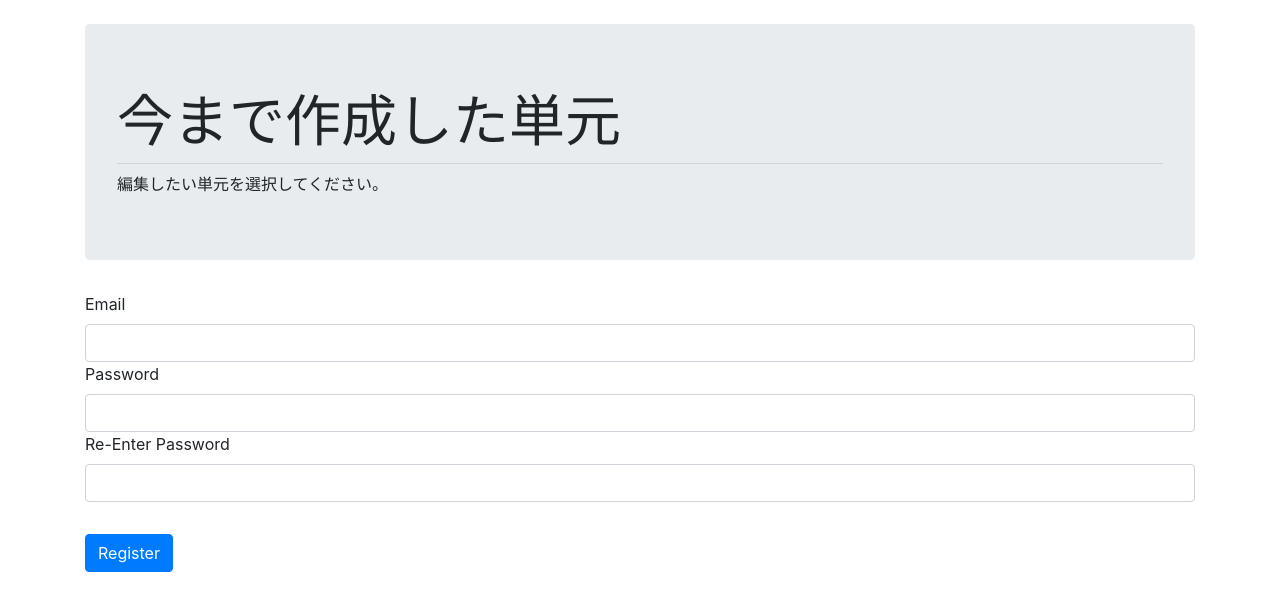
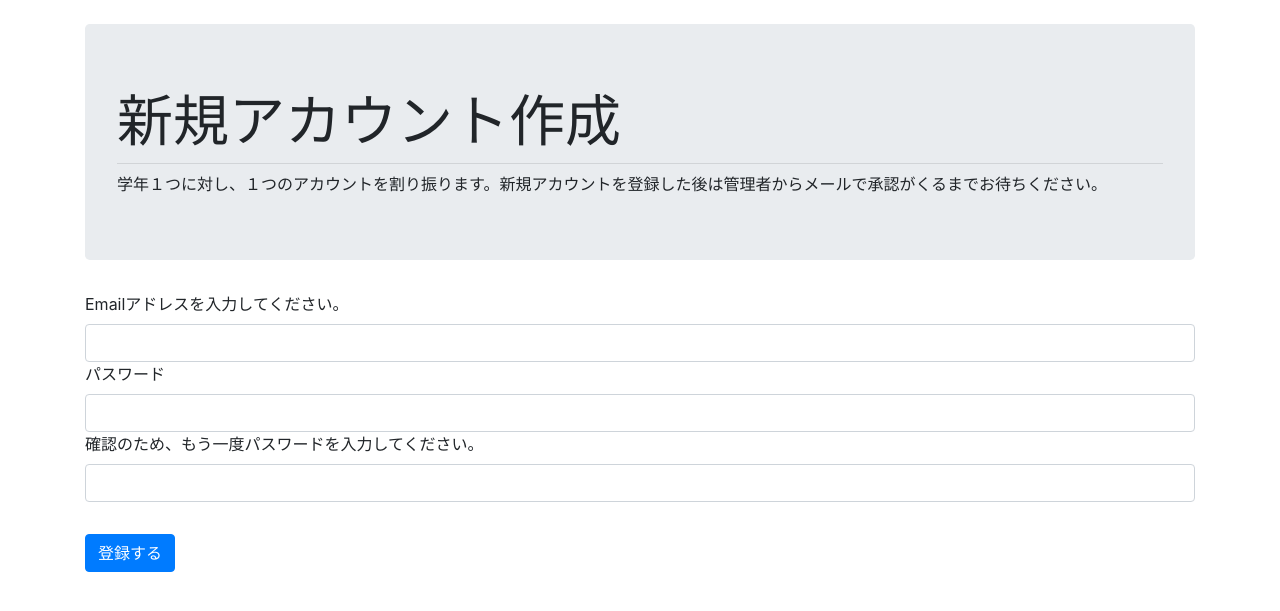
Before and after one commit to karlneco/kanji-test-maker, a Flask app: page /users/register in a window 1280 px wide. Shown: the part 56-667 px from the top of the page. Run offline with Flask 2, Linux system fonts and the light colour scheme; some libraries are stand-ins or nearby versions.

Commit message:
bugs and adding japanese translations

```diff
--- a/hktm/lesson_contents/templates/lesson_contents/no_content.html
+++ b/hktm/lesson_contents/templates/lesson_contents/no_content.html
@@ -1 +1 @@
-Nobody here but us chickens
+左のフレームに入力がないと、プレビューは表示されません。
--- a/hktm/lessons/forms.py
+++ b/hktm/lessons/forms.py
@@ -4,8 +4,8 @@ from wtforms.validators import InputRequired
 
 ## this form witll b e used for adding and editing
 class AddForm(FlaskForm):
-    name = StringField(u'学期と単元名',validators=[InputRequired(message='This field is required!!!!!')])
-    grade = SelectField(u'Grade', choices=[])
+    name = StringField(u'学期と単元名',validators=[InputRequired(message='この項目は必須です')])
+    grade = SelectField(u'学年', choices=[])
     submit = SubmitField(u'保存する')
 
 class MaterialForm(FlaskForm):
--- a/hktm/templates/404.html
+++ b/hktm/templates/404.html
@@ -4,7 +4,7 @@
 
 <div class="container">
   <div class="jumbotron">
-    <p>This page does not exist</p>
+    <p>このページは存在しません。</p>
   </div>
 </div>
 
--- a/hktm/templates/chrome.html
+++ b/hktm/templates/chrome.html
@@ -27,7 +27,7 @@
           </li>
           {% if 'A' in current_user.grades %}
           <li class="nav-item">
-            <a class="nav-link" href="{{ url_for('users.admin_list_users') }}">User Admin</a>
+            <a class="nav-link" href="{{ url_for('users.admin_list_users') }}">管理者ページ</a>
           </li>
           {% endif %}
           <li class="nav-item">
@@ -43,20 +43,24 @@
 
     <br>
 
-    {% with messages = get_flashed_messages() %}
+    {% with messages = get_flashed_messages(with_categories=True)%}
       {% if messages %}
         <div class="container">
           {% for message in messages %}
-          <div class="alert alert-info alert-dismissible fade show" role="alert">
-            {{ message }}
+          {% if message[0]!=NoneType %}
+            <div class="alert alert-info alert-dismissible fade show" role="alert">
+          {% else %}
+            <div class="alert alert-{{ message[0] }} alert-dismissible fade show" role="alert">
+          {% endif %}
+            {{ message[1] }}
             <button type="button" class=" close" data-dismiss="alert" aria-label="Close">
               <span aria-hidden="true">&times;</span>
             </button>
           </div>
-          {%endfor%}
+          {% endfor %}
         </div>
       {% endif %}
-    {%endwith%}
+    {% endwith %}
 
     {% block content %}
 
--- a/hktm/templates/index.html
+++ b/hktm/templates/index.html
@@ -54,7 +54,7 @@
       <div class="row py-3">
         <div class="col-sm-3 float-left">
           {{form.submit(class='btn btn-primary')}}
-          <a href="{{url_for('users.register')}}" class="btn btn-primary btn active" role="button" aria-pressed="true">Register</a>
+          <a href="{{url_for('users.register')}}" class="btn btn-primary btn active" role="button" aria-pressed="true">新規アカウントを作成する。</a>
         </div>
       </div>
     </form>
--- a/hktm/users/forms.py
+++ b/hktm/users/forms.py
@@ -4,31 +4,31 @@ from wtforms.validators import DataRequired, Email, EqualTo, InputRequired
 from wtforms import ValidationError
 
 class LoginForm(FlaskForm):
-    email = StringField('Email', validators=[DataRequired(),Email()])
-    password = PasswordField('Password',validators=[DataRequired()])
-    submit = SubmitField('Log In')
+    email = StringField('Emailアドレスを入力してください。', validators=[DataRequired(),Email()])
+    password = PasswordField('パスワード',validators=[DataRequired()])
+    submit = SubmitField('ログイン')
 
 class AdminAddForm(FlaskForm):
-    name = StringField('Teacher Name')
-    email = StringField('Email', validators=[InputRequired(message='This field is required!!!!!'),Email()])
-    password = StringField('Password', validators=[InputRequired(message='This field is required!!!!!')])
-    grades = StringField('Grades', validators=[InputRequired(message='This field is required!!!!!')])
-    submit = SubmitField('Save')
+    name = StringField('担任名')
+    email = StringField('Emailアドレス', validators=[InputRequired(message='このメールアドレスは正しくありません。'),Email()])
+    password = StringField('パスワード', validators=[InputRequired(message='この項目は必須です。')])
+    grades = StringField('学年', validators=[InputRequired(message='この項目は必須です。')])
+    submit = SubmitField('保存')
 
 class AdminEditForm(FlaskForm):
-    name = StringField('Teacher Name')
-    email = StringField('Email', validators=[InputRequired(message='This field is required!!!!!'),Email()])
-    password = StringField('Password')
-    grades = StringField('Grades', validators=[InputRequired(message='This field is required!!!!!')])
-    submit = SubmitField('Save')
+    name = StringField('担任名')
+    email = StringField('Emailアドレス', validators=[InputRequired(message='このメールアドレスは正しくありません。'),Email()])
+    password = StringField('パスワード')
+    grades = StringField('学年', validators=[InputRequired(message='この項目は必須です。')])
+    submit = SubmitField('保存')
 
 
 class RegistrationForm(FlaskForm):
-    email = StringField('Email', validators=[InputRequired(message='This field is required!!!!!'),Email()])
-    password = PasswordField('Password',validators=[DataRequired(),EqualTo('password_confirm', message='Passwords must match')])
-    password_confirm = PasswordField('Re-Enter Password',validators=[DataRequired()])
-    submit = SubmitField('Register')
+    email = StringField('Emailアドレスを入力してください。', validators=[InputRequired(message='正しく入力してください。'),Email()])
+    password = PasswordField('パスワード',validators=[DataRequired(),EqualTo('password_confirm', message='パスワードが一致しません。')])
+    password_confirm = PasswordField('確認のため、もう一度パスワードを入力してください。',validators=[DataRequired()])
+    submit = SubmitField('登録する')
 
     def check_email(self, email):
         if User.query.filter_by(email=email.data).first():
-            raise ValidationError('This email is already registered')
+            raise ValidationError('このメールアドレスは既に登録済みです。')
--- a/hktm/users/templates/users/list.html
+++ b/hktm/users/templates/users/list.html
@@ -3,9 +3,9 @@
 {% block content %}
 <div class="container-sm">
   <div class="jumbotron">
-    <h1 class="display-4">User List</h1>
+    <h1 class="display-4">アカウントリスト</h1>
     <hr class="my-2">
-    User list and editor
+    アカウントリストを編集することができます。編集したいアカウントを選択してください。
   </div>
   <div class="list-group" role="tablist">
     {% for user in users %}
@@ -13,6 +13,6 @@
     {% endfor %}
   </div>
   <br>
-  <a href="{{url_for('users.add')}}" class="btn btn-primary btn active" role="button" aria-pressed="true">新規作成</a>
+  <a href="{{url_for('users.add')}}" class="btn btn-primary btn active" role="button" aria-pressed="true">新規アカウントを作成する。</a>
 </div>
 {% endblock %}
--- a/hktm/users/templates/users/register.html
+++ b/hktm/users/templates/users/register.html
@@ -3,9 +3,9 @@
 {% block content %}
 <div class="container-sm">
   <div class="jumbotron">
-    <h1 class="display-4">今まで作成した単元</h1>
+    <h1 class="display-4">新規アカウント作成</h1>
     <hr class="my-2">
-    編集したい単元を選択してください。
+    学年１つに対し、１つのアカウントを割り振ります。新規アカウントを登録した後は管理者からメールで承認がくるまでお待ちください。
   </div>
   <form method="POST" id="content_form">
     {{form.hidden_tag()}}
--- a/hktm/users/views.py
+++ b/hktm/users/views.py
@@ -1,5 +1,6 @@
 from flask import Blueprint, render_template, request, redirect, url_for, flash
 from flask_login import login_user, current_user, logout_user, login_required
+from werkzeug.security import generate_password_hash, check_password_hash
 from hktm import db
 from hktm.models import User
 from hktm.users.forms import LoginForm, RegistrationForm, AdminEditForm, AdminAddForm
@@ -11,7 +12,7 @@ users_bp = Blueprint('users', __name__, template_folder='templates/users')
 @login_required
 def admin_list_users():
     if 'A' not in current_user.grades:
-        flash('You do not have the Administrator access required to modify users.')
+        flash('ここは管理者のみがアクセスできます。', category='danger')
         return redirect(url_for('root.home'))
 
     all_users = db.session.query(User).all()
@@ -21,7 +22,7 @@ def admin_list_users():
 @login_required
 def admin_user_edit(id):
     if 'A' not in current_user.grades:
-        flash('You do not have the Administrator access required to modify users.')
+        flash('ここは管理者のみがアクセスできます。', category='danger')
         return redirect(url_for('root.home'))
 
     user = User.query.get(id)
@@ -55,7 +56,7 @@ def admin_user_edit(id):
 @login_required
 def add():
     if 'A' not in current_user.grades:
-        flash('You do not have the Administrator access required to modify users.')
+        flash('ここは管理者のみがアクセスできます。', category='danger')
         return redirect(url_for('root.home'))
 
     form = AdminAddForm()
@@ -75,14 +76,14 @@ def add():
 @login_required
 def delete(id):
     if 'A' not in current_user.grades:
-        flash('You do not have the Administrator access required to modify users.')
+        flash('ここは管理者のみがアクセスできます。', category='danger')
         return redirect(url_for('root.home'))
 
     user_to_delete = User.query.get(id)
 
     user_email = user_to_delete.email
     user_name = user_to_delete.name
-    flash(f'User {user_email} ({user_name}) deleted.')
+    flash(f'このアカウントの先生： {user_email} ({user_name}) 消去されました.', category='info')
     db.session.delete(user_to_delete)
     db.session.commit()
     return redirect(url_for('users.admin_list_users'))
@@ -95,7 +96,7 @@ def register():
 
         check_user = User.query.filter_by(email=form.email.data).first()
         if isinstance(check_user, User):
-            flash('This email is already registered')
+            flash('このメールアドレスは既に登録済みです。', category='danger')
             return redirect(url_for('root.index'))
 
         else:
@@ -105,7 +106,7 @@ def register():
             db.session.add(user)
             db.session.commit()
 
-            flash('Account created, please wait for a confirmation email before loging in.')
+            flash('新しくアカウントが作成されました。承認メールが送信されるのをお待ちください。', category='warning')
             return redirect(url_for('root.index'))
     return render_template('register.html',form=form)
 
--- a/hktm/views.py
+++ b/hktm/views.py
@@ -20,7 +20,7 @@ def index():
             if user.check_password(form.password.data):
                 login_user(user)
                 if user.grades == 'none':
-                    flash('This account is not activated yet, please wait for the activation email.')
+                    flash('このアカウントはまだ登録されていません。管理者からの承認メールをお待ちください。', category="warning")
                     return redirect(url_for('root.index'))
                 flash('Login Successful')
                 # if user was lookign for a specific page then take them tere now
@@ -30,7 +30,7 @@ def index():
                     next = url_for('root.home')
 
                 return redirect(next)
-        flash('User name or password is incorrect.', category="danger")
+        flash('メールアドレスまたはパスワードが一致しません。', category="danger")
     return render_template('index.html', form=form)
 
 
```
Also changed, not shown: hktm/lessons/templates/lessons/edit_lesson.html (+4 -4 lines), hktm/lessons/views.py (+6 -11 lines), hktm/users/templates/users/admin_user_add.html (+6 -2 lines), hktm/users/templates/users/admin_user_edit.html (+11 -7 lines).
